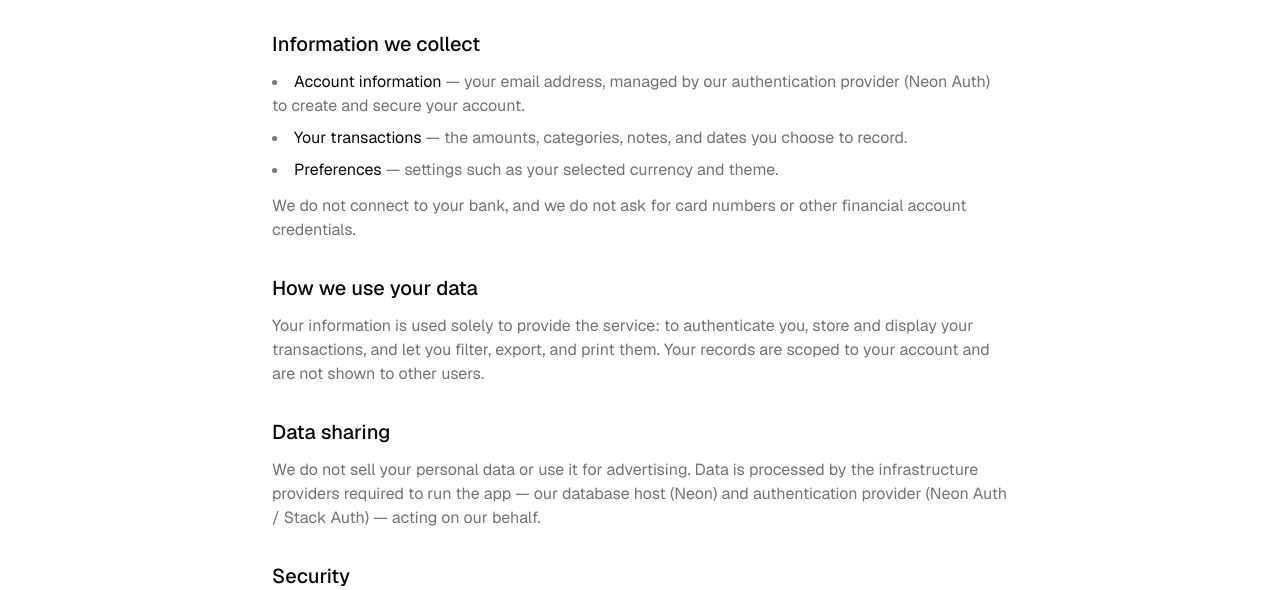
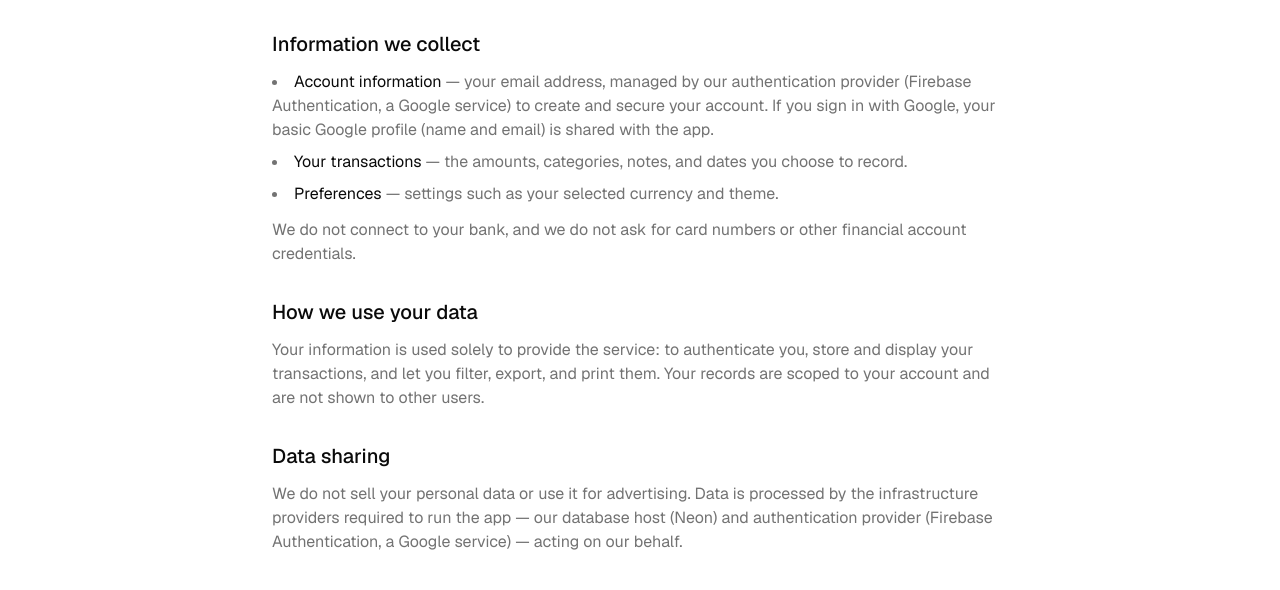
Before and after one commit to playxoft/SpendChat_Nextjs, a Next.js app: page /privacy in a window 1280 px wide. Shown: the part 346-936 px from the top of the page. Built offline with nearby package versions, Linux system fonts and the light colour scheme; no server answers.

Commit message:
fix(marketing): correct auth provider copy to Firebase
Update the docs and privacy pages to name Firebase Authentication (a Google
service) instead of the removed Neon Auth / Stack Auth, and note that Google
sign-in shares basic profile data.

```diff
--- a/src/app/(marketing)/docs/page.tsx
+++ b/src/app/(marketing)/docs/page.tsx
@@ -146,7 +146,7 @@ const sections: Section[] = [
     blocks: [
       {
         kind: "p",
-        text: `SpendChat is open source under the ${siteConfig.license} license. You can read the full source, file issues, and self-host your own instance. The app is built on Next.js (App Router), Tailwind CSS with shadcn/ui, Neon Postgres with Drizzle, Neon Auth, and deploys to Cloudflare Workers via OpenNext.`,
+        text: `SpendChat is open source under the ${siteConfig.license} license. You can read the full source, file issues, and self-host your own instance. The app is built on Next.js (App Router), Tailwind CSS with shadcn/ui, Neon Postgres with Drizzle, Firebase Authentication, and deploys to Cloudflare Workers via OpenNext.`,
       },
       {
         kind: "steps",
--- a/src/app/(marketing)/privacy/page.tsx
+++ b/src/app/(marketing)/privacy/page.tsx
@@ -30,8 +30,9 @@ export default function PrivacyPage() {
           <ul className="list-inside list-disc space-y-2">
             <li>
               <span className="text-foreground">Account information</span> — your email
-              address, managed by our authentication provider (Neon Auth) to create and
-              secure your account.
+              address, managed by our authentication provider (Firebase Authentication, a
+              Google service) to create and secure your account. If you sign in with
+              Google, your basic Google profile (name and email) is shared with the app.
             </li>
             <li>
               <span className="text-foreground">Your transactions</span> — the amounts,
@@ -63,8 +64,8 @@ export default function PrivacyPage() {
           <p>
             We do not sell your personal data or use it for advertising. Data is
             processed by the infrastructure providers required to run the app — our
-            database host (Neon) and authentication provider (Neon Auth / Stack Auth) —
-            acting on our behalf.
+            database host (Neon) and authentication provider (Firebase Authentication, a
+            Google service) — acting on our behalf.
           </p>
         </section>
 
```
